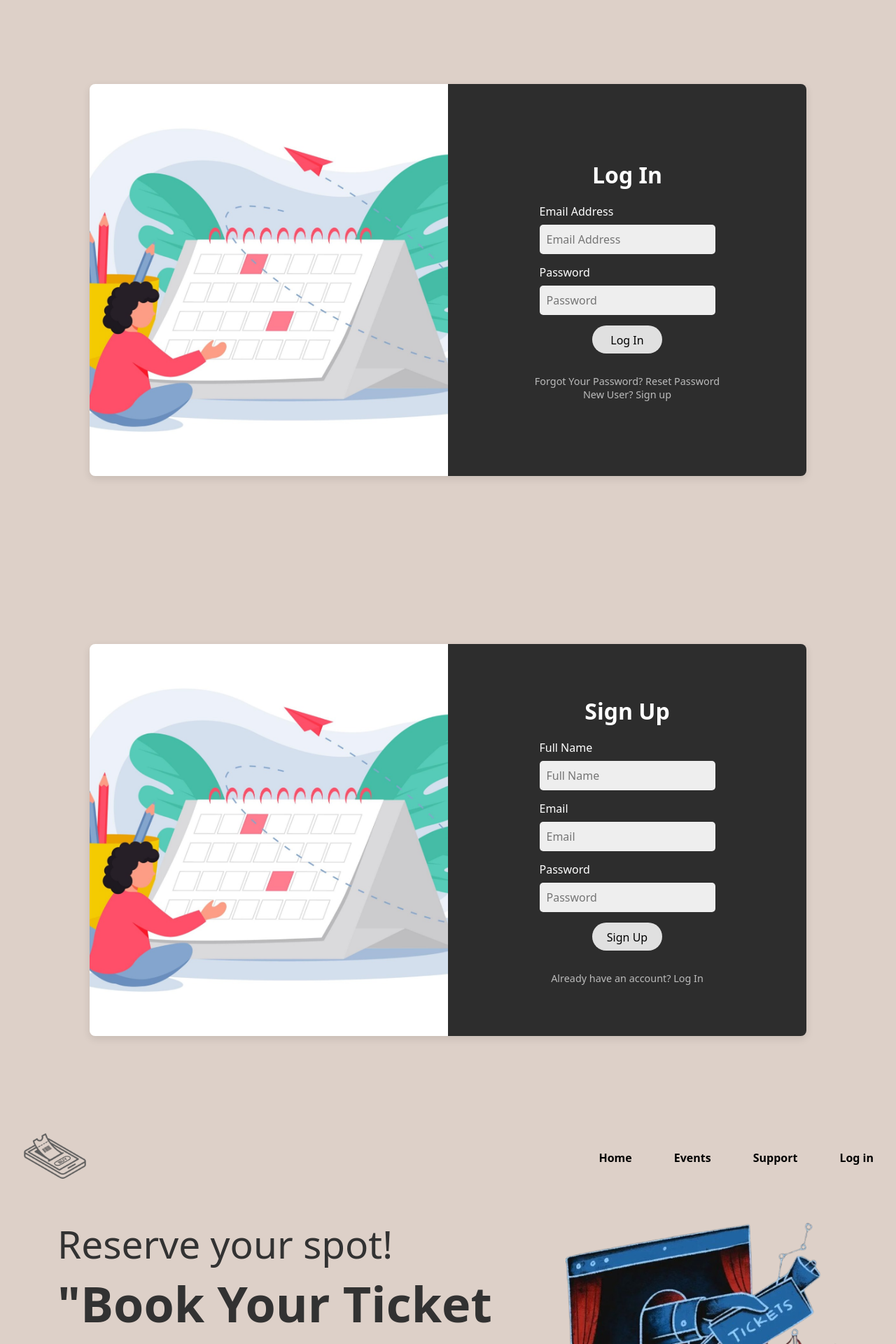
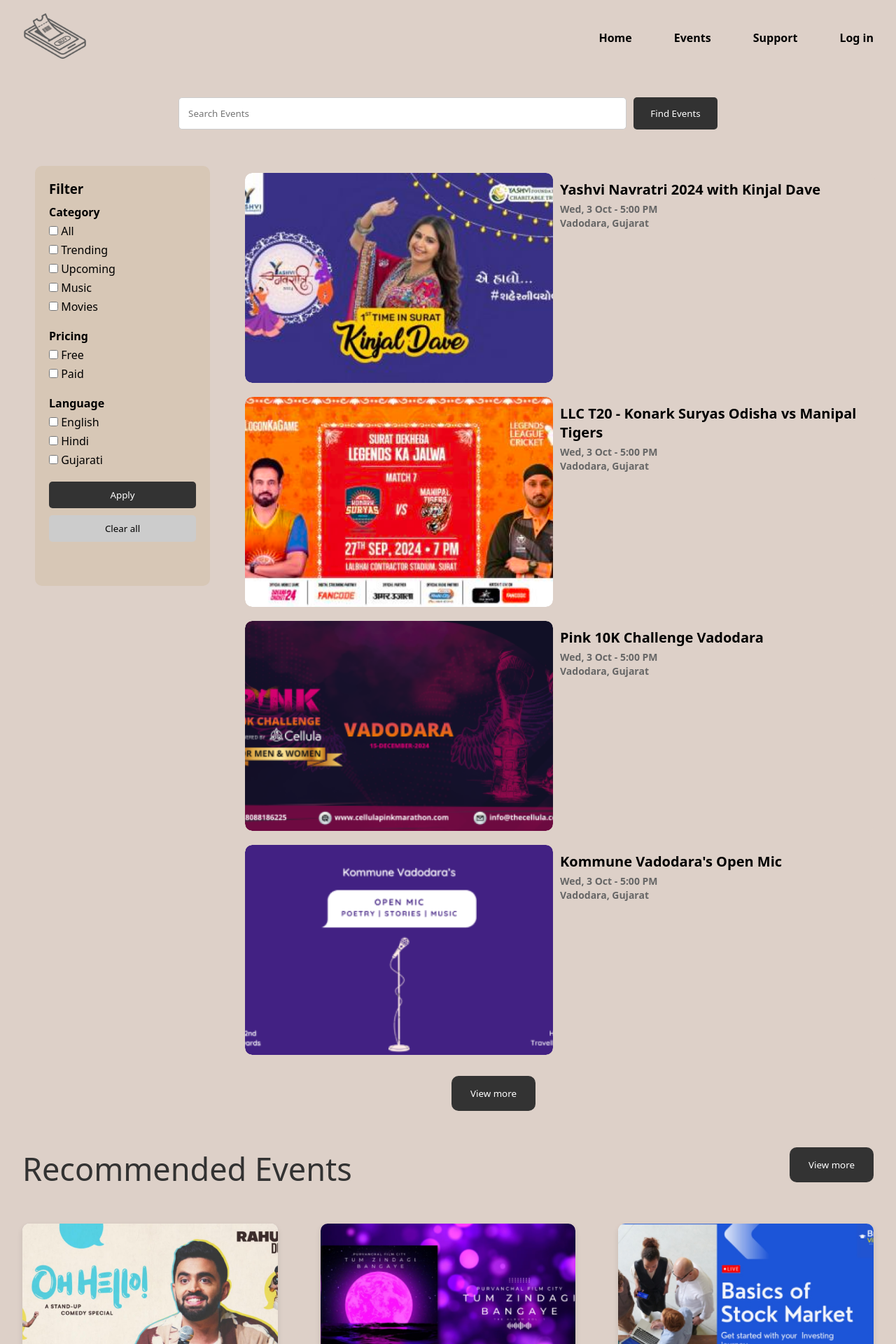
Before and after one commit to Yaksh31/ticket-booking-app, a React (Vite) app in the folder Frontend/: page /events in a window 1280 px wide. Shown: the top 1920 px of the page at 70% size. Built offline with nearby package versions, Linux system fonts and the light colour scheme.

Commit message:
Pages Linked

```diff
--- a/Frontend/src/App.jsx
+++ b/Frontend/src/App.jsx
@@ -1,23 +1,27 @@
 import React from "react";
+import { BrowserRouter as Router, Route, Routes } from "react-router-dom";
+import HomePage from "./components/HomePage";
+import EventPage from "./components/EventPage";
+import HelpPage from "./components/HelpPage";
 import LoginPage from "./components/LoginPage";
 import Signup from "./components/Signup";
-import HomePage from "./components/HomePage";
-import EventPage from "./components/EventPage";
 import EventDetailsSection from "./components/EventDetailsSection";
 import Checkout from "./components/Checkout";
-import HelpPage from "./components/HelpPage";
 
 function App() {
   return (
-    <>
-      <LoginPage />
-      <Signup/>
-       <HomePage/>
-      <EventPage/>
-      <EventDetailsSection/>
-      <Checkout/>
-      <HelpPage/>
-    </>
+    <Router>
+      <Routes>
+        {/* Define Routes for each page */}
+        <Route path="/" element={<HomePage />} />
+        <Route path="/events" element={<EventPage />} />
+        <Route path="/support" element={<HelpPage />} />
+        <Route path="/login" element={<LoginPage />} />
+        <Route path="/signup" element={<Signup />} />
+        <Route path="/checkout" element={<Checkout />} />
+        <Route path="/event-details" element={<EventDetailsSection />} />
+      </Routes>
+    </Router>
   );
 }
 
--- a/Frontend/src/components/Header.jsx
+++ b/Frontend/src/components/Header.jsx
@@ -1,17 +1,21 @@
 import React from 'react';
+import { Link } from 'react-router-dom'; // Import Link from react-router-dom
 import './Header.css';
+import logo from '../assets/logo_main_1.png'; // Correct image import using ES6 import
 
 const Header = () => {
   return (
     <header className="header">
       <div className="logo">
-        <img src="src\assets\logo_main_1.png" alt="Logo" />
+        <Link to="/"> {/* Wrap the logo in a Link component */}
+          <img src={logo} alt="Logo" /> {/* Use the imported image */}
+        </Link>
       </div>
       <nav className="nav-links">
-        <a href="#home">Home</a>
-        <a href="#events">Events</a>
-        <a href="#support">Support</a>
-        <a href="#login">Log in</a>
+        <Link to="/">Home</Link> {/* Navigates to HomePage */}
+        <Link to="/events">Events</Link> {/* Navigates to EventPage */}
+        <Link to="/support">Support</Link> {/* Navigates to HelpPage */}
+        <Link to="/login">Log in</Link> {/* Navigates to LoginPage */}
       </nav>
     </header>
   );
```
